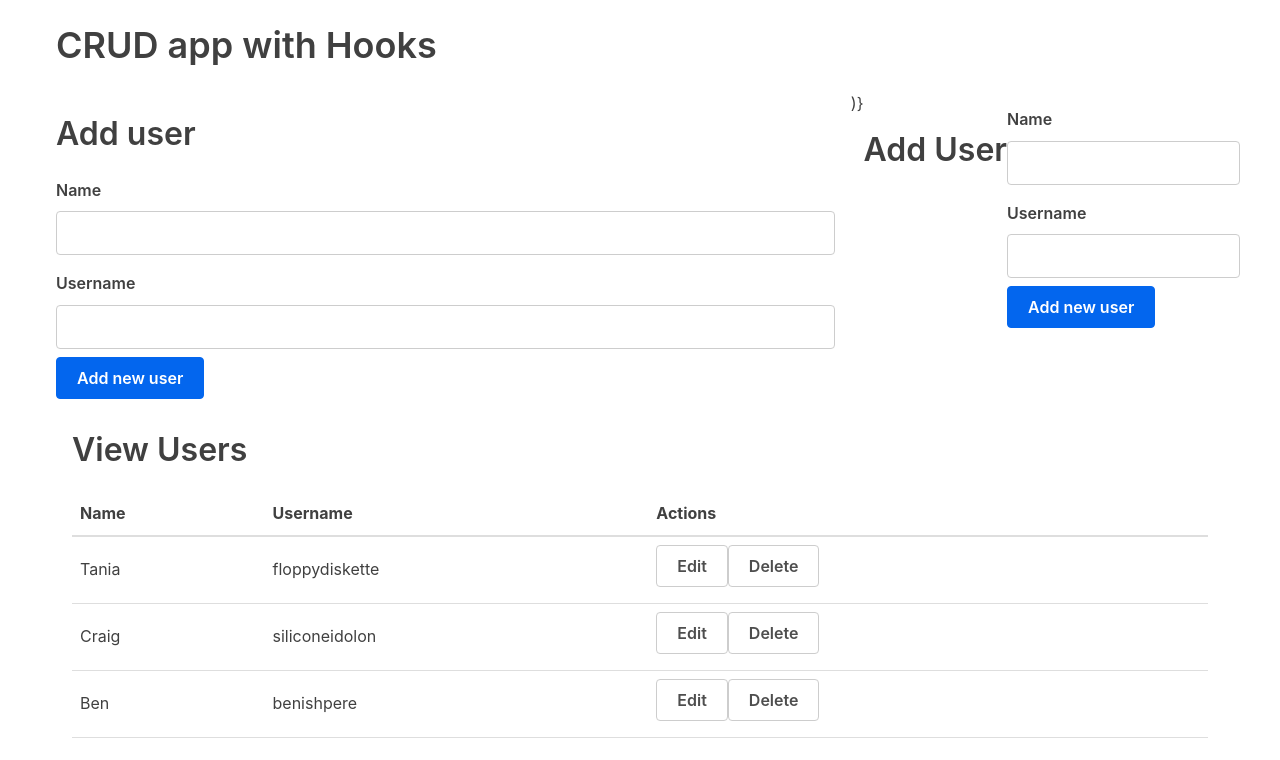
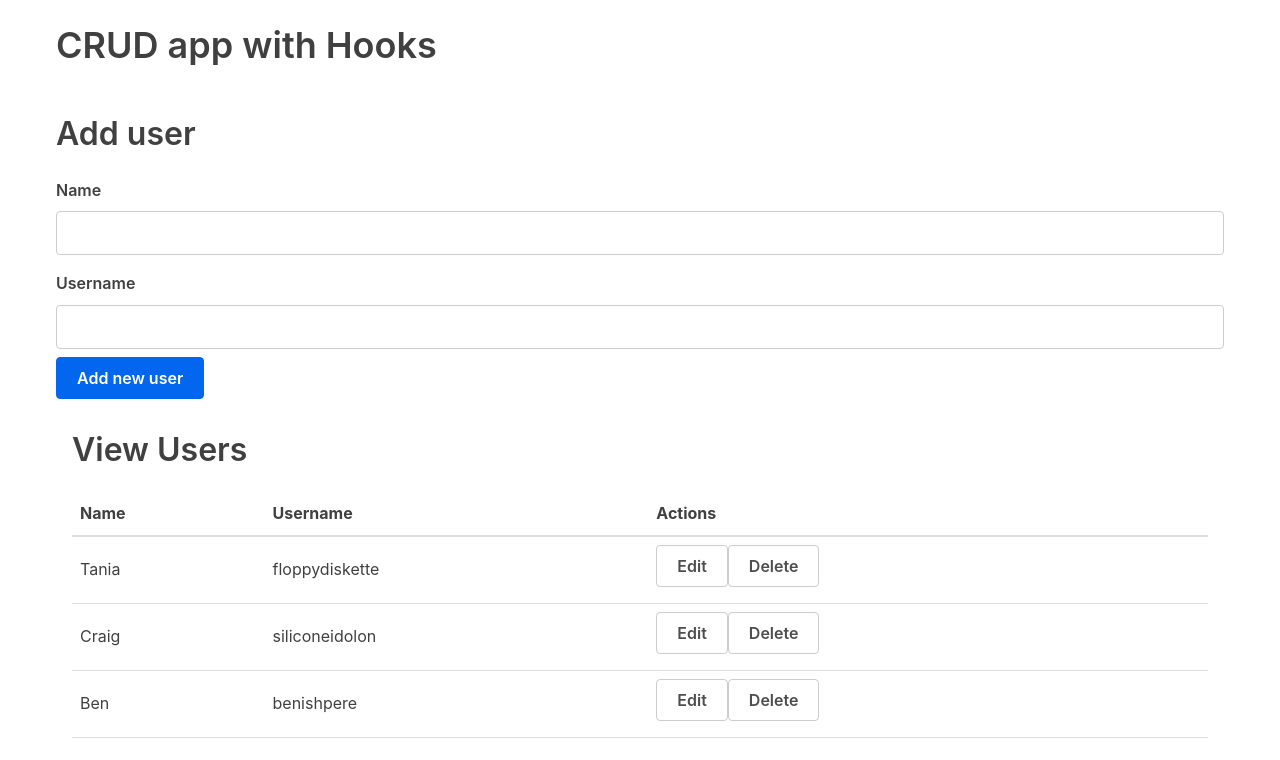
Before and after one commit to aaronrbeck/react-hooks, a React (Create React App) app: page / in a window 1280 px wide. Shown: the top 760 px of the page. Built offline with nearby package versions, Linux system fonts and the light colour scheme.

Commit message:
removed a duplicate add user field on add user page

```diff
--- a/src/App.js
+++ b/src/App.js
@@ -116,9 +116,9 @@ const editRow = user =>{
               </Fragment>
           )}
           </div>
-          )}
-            <h2>Add User</h2>
-            <AddUserForm addUser={addUser}/>
+
+
+
           </div>
           <div className="flex-large">
             <h2>View Users</h2>
```
Also changed, not shown: src/tables/UserTable.js (+16 -0 lines), src/forms/AddUserForm.js (line endings or trailing spaces).
